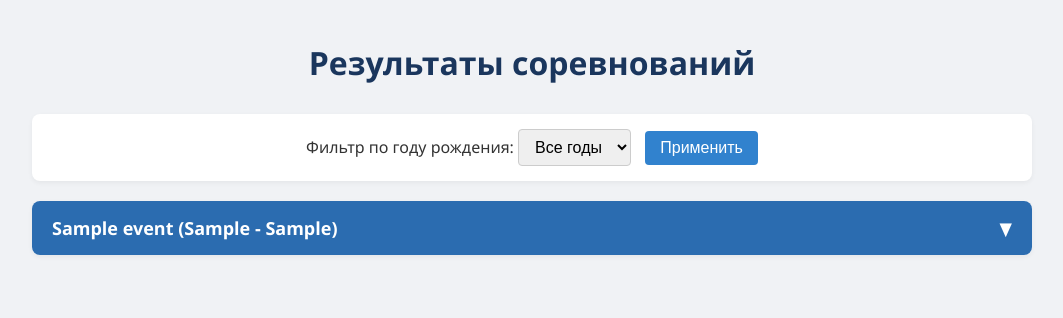
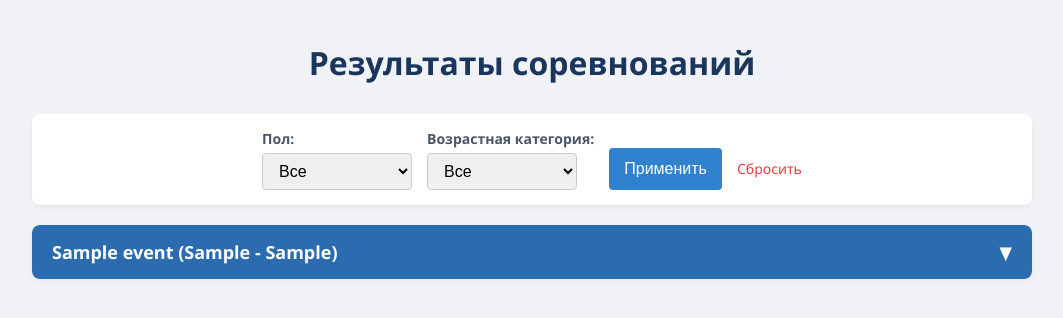
Before and after one commit to glebka19991880-jpg/athletics-abakan, a Django app: page /results/ in a window 1280 px wide. Shown: the top 318 px of the page, without its empty margins (108-1171 px from the left). Run offline with Django 4.2, Linux system fonts and the light colour scheme; tables that the repository leaves empty hold one stand-in row (values such as "Sample post").

Commit message:
Update results.html

```diff
--- a/core/templates/results.html
+++ b/core/templates/results.html
@@ -12,10 +12,13 @@
         .container { max-width: 1000px; margin: 0 auto; }
         h1 { text-align: center; color: #1a365d; margin-bottom: 30px; }
 
-        /* Фильтр */
-        .filter-box { background: white; padding: 15px; border-radius: 8px; margin-bottom: 20px; box-shadow: 0 2px 5px rgba(0,0,0,0.05); text-align: center; }
-        .filter-box select { padding: 8px 12px; border-radius: 4px; border: 1px solid #ccc; font-size: 16px; }
-        .filter-box button { padding: 8px 15px; background: #3182ce; color: white; border: none; border-radius: 4px; cursor: pointer; font-size: 16px; margin-left: 10px; }
+        /* Фильтры */
+        .filter-box { background: white; padding: 15px; border-radius: 8px; margin-bottom: 20px; box-shadow: 0 2px 5px rgba(0,0,0,0.05); text-align: center; display: flex; justify-content: center; gap: 15px; flex-wrap: wrap; }
+        .filter-group { display: flex; flex-direction: column; align-items: flex-start; }
+        .filter-group label { font-size: 14px; color: #4a5568; margin-bottom: 5px; font-weight: bold; }
+        .filter-box select { padding: 8px 12px; border-radius: 4px; border: 1px solid #ccc; font-size: 16px; min-width: 150px; }
+        .filter-box button { padding: 8px 15px; background: #3182ce; color: white; border: none; border-radius: 4px; cursor: pointer; font-size: 16px; height: 42px; margin-top: auto; }
+        .filter-box a { text-decoration: none; color: #e53e3e; font-size: 14px; line-height: 42px; margin-top: auto; }
 
         /* Аккордеон */
         .event-block { background: white; border-radius: 8px; margin-bottom: 15px; box-shadow: 0 2px 5px rgba(0,0,0,0.05); overflow: hidden; }
@@ -45,17 +48,32 @@
     <div class="container">
         <h1>Результаты соревнований</h1>
 
-        <!-- Фильтр по году рождения -->
+        <!-- Фильтры -->
         <div class="filter-box">
-            <form method="get">
-                <label for="year">Фильтр по году рождения:</label>
-                <select name="year" id="year">
-                    <option value="">Все годы</option>
-                    {% for y in years %}
-                        <option value="{{ y }}" {% if selected_year == y|stringformat:"s" %}selected{% endif %}>{{ y }}</option>
-                    {% endfor %}
-                </select>
+            <form method="get" style="display: flex; gap: 15px; align-items: flex-end; flex-wrap: wrap; justify-content: center;">
+
+                <div class="filter-group">
+                    <label for="gender">Пол:</label>
+                    <select name="gender" id="gender">
+                        <option value="">Все</option>
+                        {% for g in genders %}
+                            <option value="{{ g }}" {% if selected_gender == g %}selected{% endif %}>{{ g }}</option>
+                        {% endfor %}
+                    </select>
+                </div>
+
+                <div class="filter-group">
+                    <label for="category">Возрастная категория:</label>
+                    <select name="category" id="category">
+                        <option value="">Все</option>
+                        {% for c in categories %}
+                            <option value="{{ c }}" {% if selected_category == c %}selected{% endif %}>{{ c }}</option>
+                        {% endfor %}
+                    </select>
+                </div>
+
                 <button type="submit">Применить</button>
+                <a href="{% url 'spectator_results' %}">Сбросить</a>
             </form>
         </div>
 
@@ -87,14 +105,12 @@
                     <tbody>
                         {% for res in data.results %}
                         <tr>
-                            <!-- Место (считаем по порядку, так как они уже отсортированы) -->
                             <td class="{% if forloop.counter == 1 %}place-1{% elif forloop.counter == 2 %}place-2{% elif forloop.counter == 3 %}place-3{% endif %}">
                                 {{ forloop.counter }}
                             </td>
                             <td style="text-align: left;">{{ res.athlete_name }}</td>
                             <td>{{ res.birth_year }}</td>
 
-                            <!-- Попытки (выводим прочерк, если пусто или 0) -->
                             {% for att in res.attempts %}
                                 <td>
                                     {% if att and att > 0 %}{{ att|floatformat:"-2" }}
@@ -103,7 +119,6 @@
                                 </td>
                             {% endfor %}
 
-                            <!-- Лучший результат -->
                             <td class="result-best">
                                 {% if res.final_result and res.final_result > 0 %}
                                     {{ res.final_result|floatformat:"-2" }}
@@ -119,19 +134,15 @@
             </div>
         </div>
         {% empty %}
-            <p style="text-align: center;">Соревнования пока не добавлены.</p>
+            <p style="text-align: center;">По вашему запросу видов спорта не найдено.</p>
         {% endfor %}
     </div>
 
-    <!-- Скрипт для работы аккордеона (открытие/закрытие) -->
+    <!-- Скрипт для работы аккордеона -->
     <script>
         function toggleEvent(element) {
-            // Находим контент, который идет сразу после заголовка
             const content = element.nextElementSibling;
-            // Переключаем класс active
             content.classList.toggle('active');
-
-            // Меняем стрелочку
             const arrow = element.querySelector('span:last-child');
             if (content.classList.contains('active')) {
                 arrow.textContent = '▲';
```
